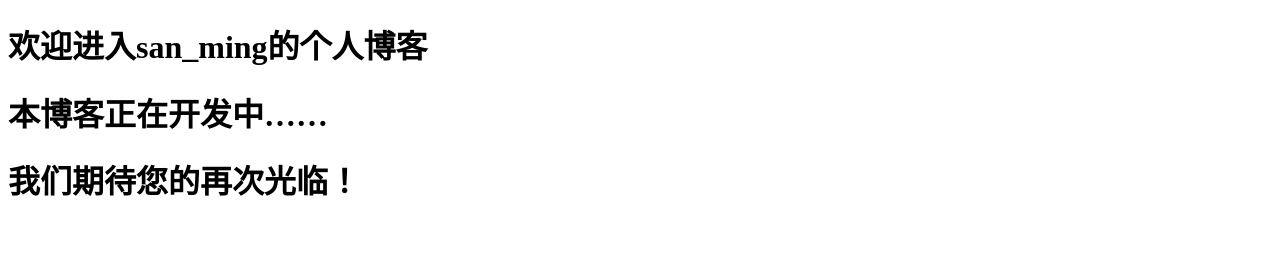
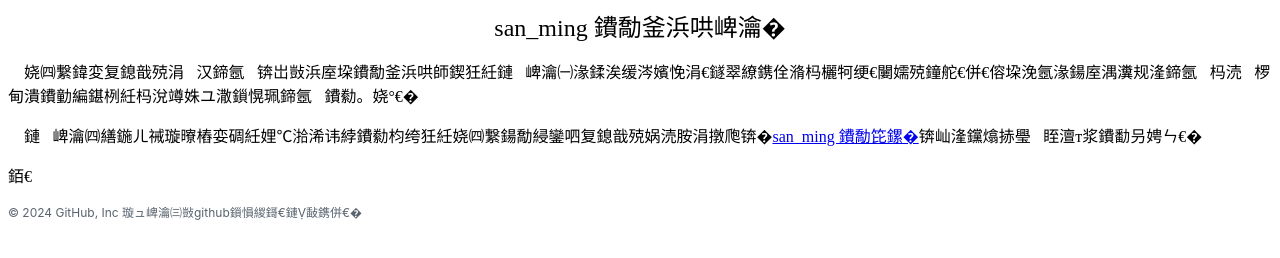
Before and after one commit to feel-bee/feel-bee.github.io, a plain HTML site: page index.html in a window 1280 px wide. Drawn offline with Linux system fonts and the light colour scheme.

Commit message:
Update index.html

```diff
--- a/index.html
+++ b/index.html
@@ -1,12 +1,23 @@
-<!DOCTYPE html>
-<html lang="en">
+<html>
+
 <head>
-    <meta charset="UTF-8">
-    <title>san_ming Blog</title>
+<meta http-equiv="Content-Language" content="zh-cn">
+<meta http-equiv="Content-Type" content="text/html; charset=gb2312">
+<title>san_ming blog 1</title>
 </head>
+
 <body>
-    <h1>欢迎进入san_ming的个人博客</h1>
-    <h1>本博客正在开发中……</h1>
-    <h1>我们期待您的再次光临！</h1>
+
+<p align="center"><font size="5">san_ming 的个人博客</font></p>
+<p align="left">&nbsp;&nbsp;&nbsp;
+欢迎光临我的个人博客，由于我的个人原因，本博客在创建之后一直保持着这样简陋的状态。我会在后期对本博客进行页面的美化，进一步来提高博客的档次。</p>
+<p align="left">&nbsp;&nbsp;&nbsp; 本博客还在测试阶段，没有任何的文章，欢迎各位莅临我的洛谷专栏：<a href="https://www.luogu.com.cn/user/1271674#article">san_ming
+的专栏</a>，本蒟蒻跪求大佬的关注。</p>
+<p align="left">　</p>
+<p align="left">
+<span style="color: rgb(89, 99, 110); font-family: -apple-system, BlinkMacSystemFont, &quot;Segoe UI&quot;, &quot;Noto Sans&quot;, Helvetica, Arial, sans-serif, &quot;Apple Color Emoji&quot;, &quot;Segoe UI Emoji&quot;; font-size: 12px; font-style: normal; font-variant-ligatures: normal; font-variant-caps: normal; font-weight: 400; letter-spacing: normal; orphans: 2; text-align: start; text-indent: 0px; text-transform: none; white-space: normal; widows: 2; word-spacing: 0px; -webkit-text-stroke-width: 0px; background-color: rgb(255, 255, 255); text-decoration-style: initial; text-decoration-color: initial; display: inline !important; float: none;">
+&copy; 2024 GitHub,&nbsp;Inc 该博客由github提供技术支持。</span></p>
+
 </body>
+
 </html>
```
